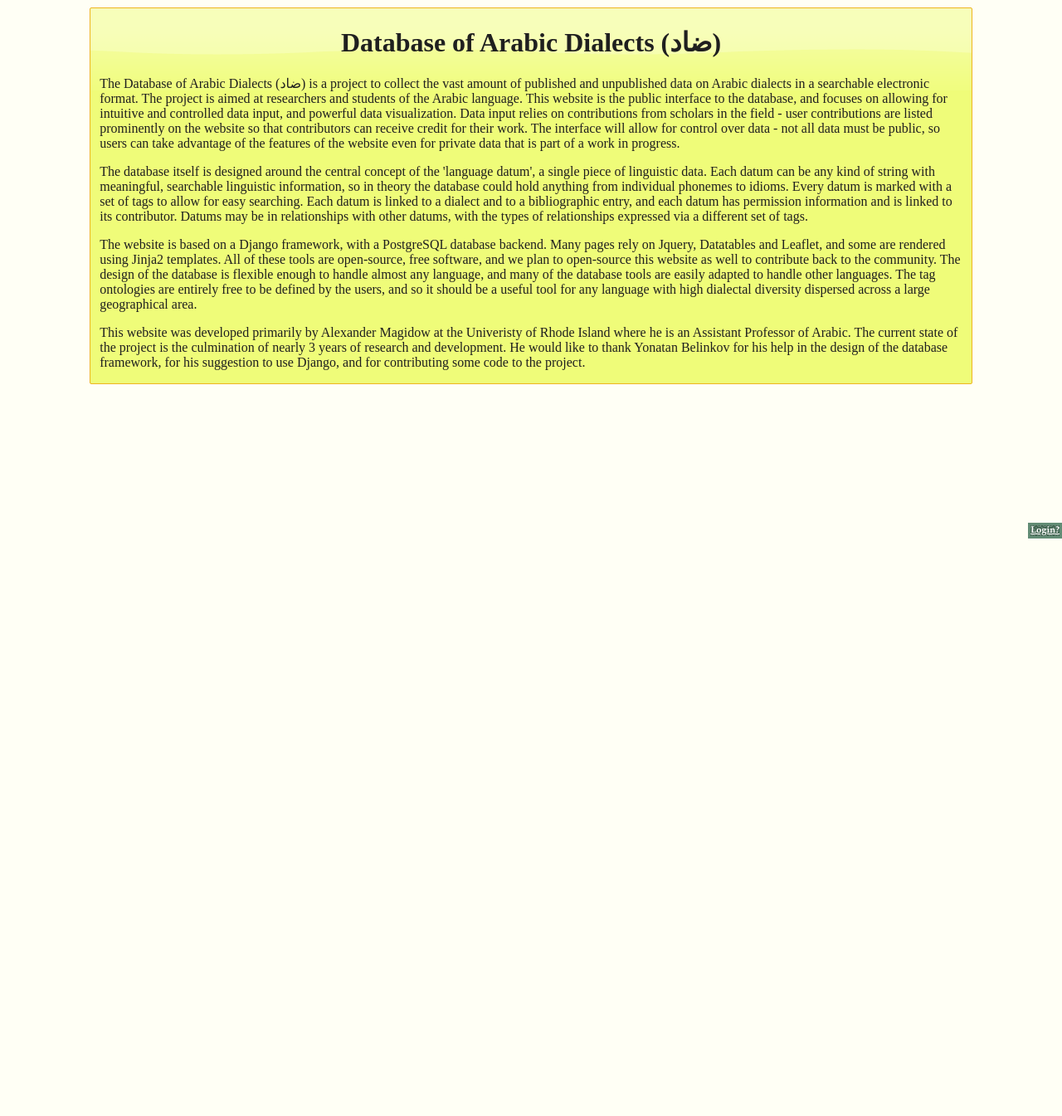
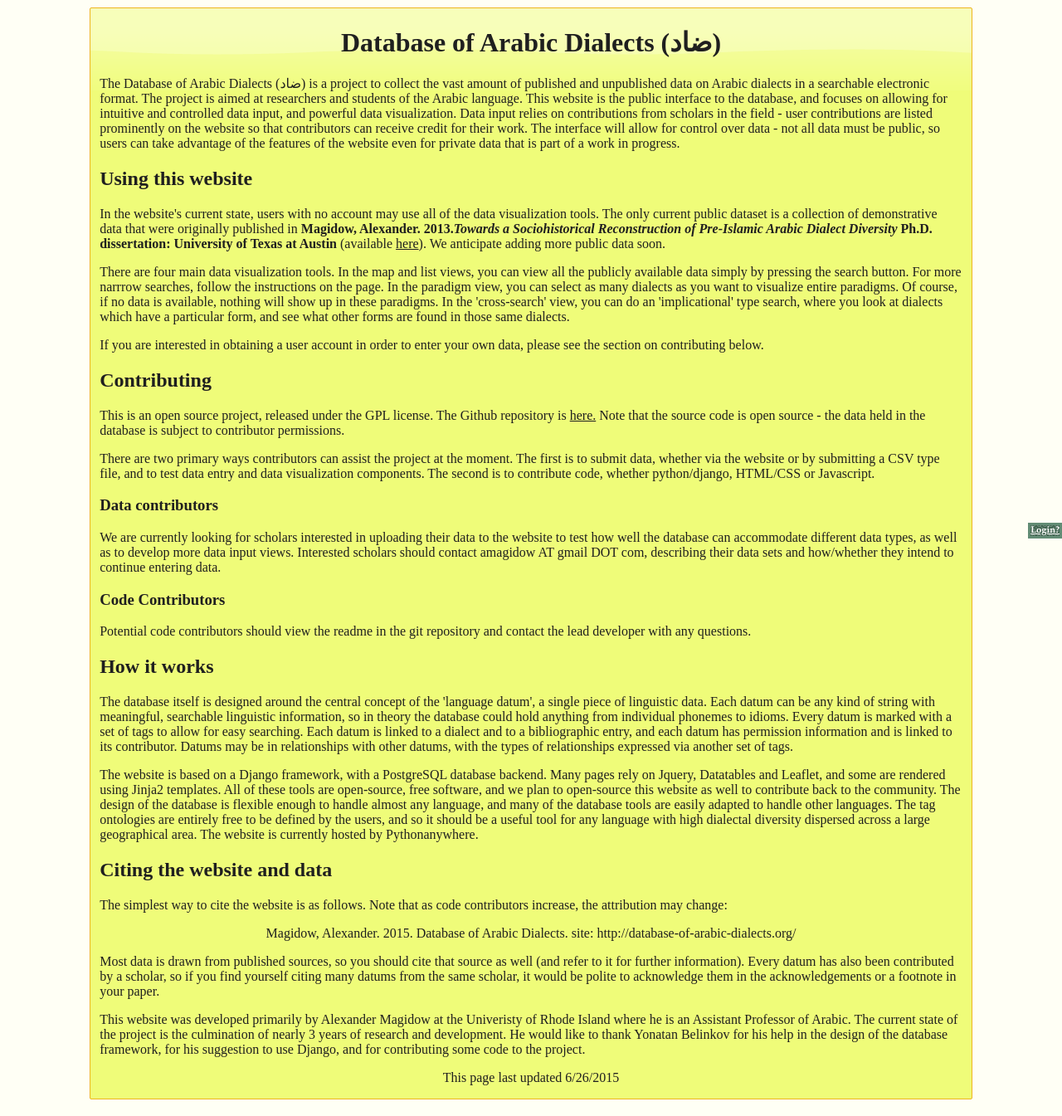
Before and after one commit to amagidow/dialects, a Django app: template dialectsDB/templates/about.html in a window 1280 px wide. Shown: the part 151-1496 px from the top of the page at 83% size. Before the commit the page ends 800 px from the top, so only its background shows below. Run offline with Django 3.2, Linux system fonts and the light colour scheme; the template is opened without the code that fills it: most values are stand-ins (such as "Sample title", 1, 10 or a date in 2020).

Commit message:
Finished revising about page

```diff
--- a/dialectsDB/templates/about.html
+++ b/dialectsDB/templates/about.html
@@ -12,26 +12,61 @@ The Database of Arabic Dialects (ضاد) is a project to collect the vast amount
     and powerful data visualization. Data input relies on contributions from scholars in the field - user contributions are listed prominently on the website so that
         contributors can receive credit for their work. The interface will allow for control over data - not all data must be public,
         so  users can take advantage of the features of the website even for private data that is part of a work in progress.</p>
+<h2>Using this website</h2>
+<p>In the website's current state, users with no account may use all of the data visualization tools. The only current public dataset is a collection of
+demonstrative data that were originally published in <strong>Magidow, Alexander. 2013.<i>Towards a Sociohistorical Reconstruction of Pre-Islamic Arabic Dialect Diversity</i>
+Ph.D. dissertation: University of Texas at Austin</strong> (available <a href="http://repositories.lib.utexas.edu/handle/2152/21378">here</a>). We anticipate adding more
+public data soon.</p>
 
+<p>There are four main data visualization tools. In the map and list views, you can view all the publicly available data simply by pressing the search button. For more narrrow
+searches, follow the instructions on the page. In the paradigm view, you can select as many dialects as you want to visualize entire paradigms. Of course, if no data is available,
+nothing will show up in these paradigms. In the 'cross-search' view, you can do an 'implicational' type search, where you look at dialects which have a particular form, and see what
+other forms are found in those same dialects.</p>
+
+<p>If you are interested in obtaining a user account in order to enter your own data, please see the section on contributing below.</p>
+
+
+<h2>Contributing</h2>
+<p>This is an open source project, released under the GPL license. The Github repository is <a href = "https://github.com/amagidow/dialects">here.</a> Note that the source code
+is open source - the data held in the database is subject to contributor permissions.</p>
+<p>There are two primary ways contributors can assist the project at the moment. The first is to submit data, whether via the website or by submitting a CSV type file, and to test data entry and data visualization components.
+The second is to contribute code, whether python/django, HTML/CSS or Javascript.</p>
+<h3>Data contributors</h3>
+<p>We are currently looking for scholars interested in uploading their data to the website to test how well the database can accommodate different data types,
+ as well as to develop more data input views. Interested scholars should contact amagidow AT gmail DOT com, describing their data sets and how/whether they intend to continue entering data.</p>
+ <h3>Code Contributors</h3>
+ <p>Potential code contributors should view the readme in the git repository and contact the lead developer with any questions.</p>
+
+
+<h2>How it works </h2>
 <p>The database itself is designed around the central concept of the 'language datum', a single piece of linguistic data.
     Each datum can be any kind of string with meaningful, searchable linguistic information, so in theory the database could
 hold anything from individual phonemes to idioms. Every datum is marked with a set of tags to allow for easy searching. Each datum is linked to a dialect and
 to a bibliographic entry, and each datum has permission information and is linked to its contributor. Datums may be in relationships with other datums,
- with the types of relationships expressed via a different set of tags.</p>
+ with the types of relationships expressed via another set of tags.</p>
 
 <p>The website is based on a Django framework, with a PostgreSQL database backend.
     Many pages rely on Jquery, Datatables and Leaflet, and some are rendered using Jinja2 templates.
     All of these tools are open-source, free software, and we plan to open-source this website as well to contribute back to the community.
     The design of the database is flexible enough to handle almost any language, and many of the database tools are easily adapted to handle other languages.
     The tag ontologies are entirely free to be defined by the users, and so it should be a useful tool for any language with high dialectal diversity
-    dispersed across a large geographical area.
+    dispersed across a large geographical area. The website is currently hosted by Pythonanywhere.
 </p>
+<h2>Citing the website and data</h2>
+<p>The simplest way to cite the website is as follows. Note that as code contributors increase, the attribution may change:</p>
+<p style="text-align:center">Magidow, Alexander. 2015. Database of Arabic Dialects. site: http://database-of-arabic-dialects.org/</p>
+
+<p>Most data is drawn from published sources, so you should cite that source as well (and refer to it for further information).
+Every datum has also been contributed by a scholar, so if you find yourself citing many datums from the same scholar, it would be polite to acknowledge them in
+the acknowledgements or a footnote in your paper.</p>
+
 
 <p>This website was developed primarily by Alexander Magidow at the Univeristy of Rhode Island where he is an Assistant Professor of Arabic.
     The current state of the project is the culmination of nearly 3 years of research and development.
     He would like to thank Yonatan Belinkov for his help in the design of the database framework, for his suggestion to use Django,
     and for contributing some code to the project. </p>
 
+<p style="text-align:center">This page last updated 6/26/2015</p>
 </div>
 
 {% endblock %}
```
